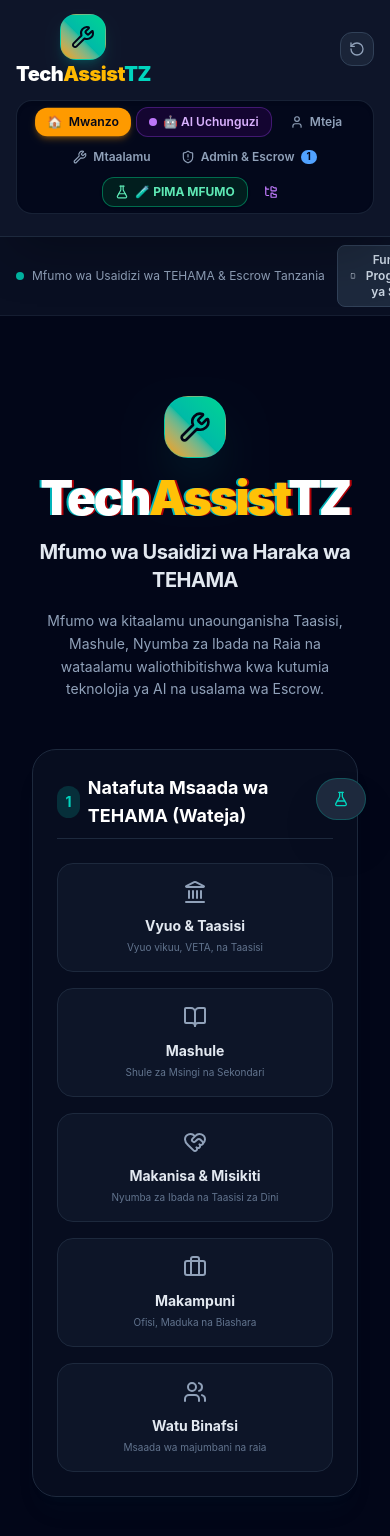
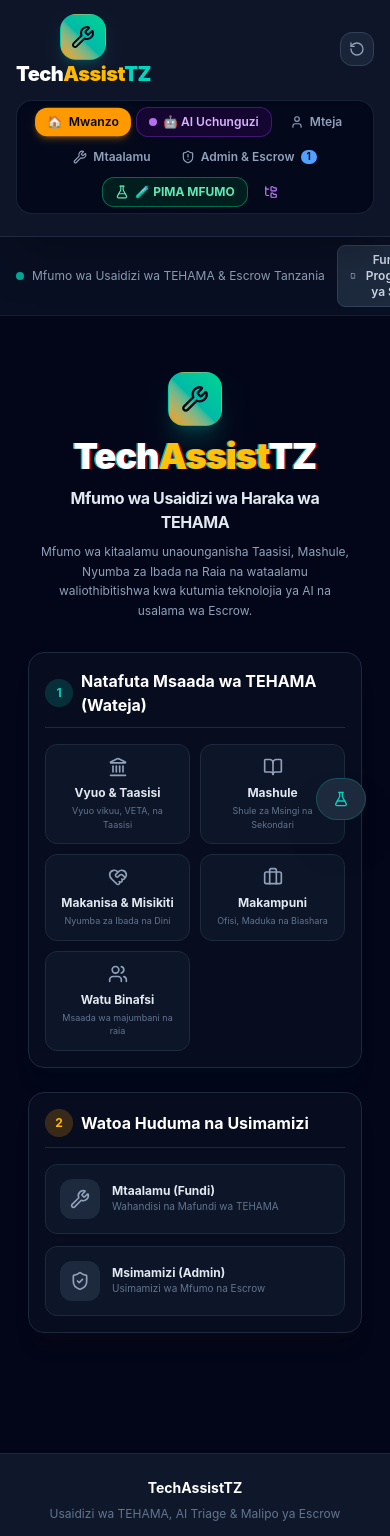
Before and after one commit to Raphaa2024/TechAssistTZ, a React (Vite) app: page / in a window 390 px wide. Shown: the top 1536 px of the page. Built offline with nearby package versions, Linux system fonts and the light colour scheme.

Commit message:
Boresha responsive layout ya simu kwenye LandingPage

```diff
--- a/src/components/LandingPage.tsx
+++ b/src/components/LandingPage.tsx
@@ -30,58 +30,58 @@ export function LandingPage() {
 
   // Orodha ya Wateja (Taasisi na Raia)
   const customerCategories = [
-    { id: 'CUSTOMER_CHUO', name: 'Vyuo & Taasisi', icon: <Landmark className="w-6 h-6" />, desc: 'Vyuo vikuu, VETA, na Taasisi' },
-    { id: 'CUSTOMER_SHULE', name: 'Mashule', icon: <BookOpen className="w-6 h-6" />, desc: 'Shule za Msingi na Sekondari' },
-    { id: 'CUSTOMER_DINI', name: 'Makanisa & Misikiti', icon: <HeartHandshake className="w-6 h-6" />, desc: 'Nyumba za Ibada na Taasisi za Dini' },
-    { id: 'CUSTOMER_KAMPUNI', name: 'Makampuni', icon: <Briefcase className="w-6 h-6" />, desc: 'Ofisi, Maduka na Biashara' },
-    { id: 'CUSTOMER_BINAFSI', name: 'Watu Binafsi', icon: <Users className="w-6 h-6" />, desc: 'Msaada wa majumbani na raia' },
+    { id: 'CUSTOMER_CHUO', name: 'Vyuo & Taasisi', icon: <Landmark className="w-5 h-5 sm:w-6 sm:h-6" />, desc: 'Vyuo vikuu, VETA, na Taasisi' },
+    { id: 'CUSTOMER_SHULE', name: 'Mashule', icon: <BookOpen className="w-5 h-5 sm:w-6 sm:h-6" />, desc: 'Shule za Msingi na Sekondari' },
+    { id: 'CUSTOMER_DINI', name: 'Makanisa & Misikiti', icon: <HeartHandshake className="w-5 h-5 sm:w-6 sm:h-6" />, desc: 'Nyumba za Ibada na Dini' },
+    { id: 'CUSTOMER_KAMPUNI', name: 'Makampuni', icon: <Briefcase className="w-5 h-5 sm:w-6 sm:h-6" />, desc: 'Ofisi, Maduka na Biashara' },
+    { id: 'CUSTOMER_BINAFSI', name: 'Watu Binafsi', icon: <Users className="w-5 h-5 sm:w-6 sm:h-6" />, desc: 'Msaada wa majumbani na raia' },
   ];
 
   // Orodha ya Wataalamu na Admin
   const staffCategories = [
-    { id: 'FUNDI', name: 'Mtaalamu (Fundi)', icon: <Wrench className="w-6 h-6" />, desc: 'Wahandisi na Mafundi wa TEHAMA' },
-    { id: 'ADMIN', name: 'Msimamizi (Admin)', icon: <ShieldCheck className="w-6 h-6" />, desc: 'Usimamizi wa Mfumo na Escrow' },
+    { id: 'FUNDI', name: 'Mtaalamu (Fundi)', icon: <Wrench className="w-5 h-5 sm:w-6 sm:h-6" />, desc: 'Wahandisi na Mafundi wa TEHAMA' },
+    { id: 'ADMIN', name: 'Msimamizi (Admin)', icon: <ShieldCheck className="w-5 h-5 sm:w-6 sm:h-6" />, desc: 'Usimamizi wa Mfumo na Escrow' },
   ];
 
   return (
-    <div className="flex flex-col items-center justify-center py-12 px-4 animate-in fade-in duration-500">
+    <div className="flex flex-col items-center justify-center py-6 sm:py-12 px-3 sm:px-6 animate-in fade-in duration-500 max-w-7xl mx-auto">
 
       {/* SEHEMU YA LOGO NA MAANDISHI (HERO SECTION) */}
-      <div className="text-center mb-12 max-w-3xl flex flex-col items-center">
+      <div className="text-center mb-8 sm:mb-12 max-w-3xl flex flex-col items-center w-full">
 
         {/* ICON YA SPANA JUU KATIKATI YA JINA */}
-        <div className="bg-gradient-to-tr from-amber-500 via-teal-500 to-emerald-400 p-3.5 md:p-4 rounded-3xl shadow-2xl shadow-teal-500/20 mb-4 border border-teal-400/30 hover:scale-105 transition-transform duration-300">
-          <Wrench className="w-8 h-8 md:w-10 md:h-10 text-slate-950 font-black" />
+        <div className="bg-gradient-to-tr from-amber-500 via-teal-500 to-emerald-400 p-3 sm:p-4 rounded-2xl sm:rounded-3xl shadow-xl shadow-teal-500/20 mb-3 sm:mb-4 border border-teal-400/30 hover:scale-105 transition-transform duration-300">
+          <Wrench className="w-7 h-7 sm:w-10 sm:h-10 text-slate-950 font-black" />
         </div>
 
-        {/* LOGO YA MAANDISHI (Yenye rangi na 3D/Glitch effect) */}
-        <div className="flex justify-center mb-4">
-          <div className="text-5xl md:text-7xl font-black tracking-tighter select-none">
+        {/* LOGO YA MAANDISHI (Responsive text size for mobile) */}
+        <div className="flex justify-center mb-3 w-full">
+          <div className="text-4xl sm:text-6xl md:text-7xl font-black tracking-tight select-none leading-none">
             <span
               className="text-white"
-              style={{ textShadow: '-2px 0px 0px rgba(0,255,255,0.7), 2px 0px 0px rgba(255,0,0,0.7)' }}
+              style={{ textShadow: '-1.5px 0px 0px rgba(0,255,255,0.7), 1.5px 0px 0px rgba(255,0,0,0.7)' }}
             >
               Tech
             </span>
             <span
               className="text-[#FFC107]"
-              style={{ textShadow: '-2px 0px 0px rgba(0,255,255,0.7), 2px 0px 0px rgba(255,0,0,0.7)' }}
+              style={{ textShadow: '-1.5px 0px 0px rgba(0,255,255,0.7), 1.5px 0px 0px rgba(255,0,0,0.7)' }}
             >
               Assist
             </span>
             <span
               className="text-white"
-              style={{ textShadow: '-2px 0px 0px rgba(0,255,255,0.7), 2px 0px 0px rgba(255,0,0,0.7)' }}
+              style={{ textShadow: '-1.5px 0px 0px rgba(0,255,255,0.7), 1.5px 0px 0px rgba(255,0,0,0.7)' }}
             >
               TZ
             </span>
           </div>
         </div>
 
-        <h2 className="text-xl md:text-2xl font-bold text-slate-200 mb-4 tracking-tight">
+        <h2 className="text-base sm:text-xl md:text-2xl font-bold text-slate-200 mb-2 sm:mb-4 tracking-tight px-2">
           Mfumo wa Usaidizi wa Haraka wa TEHAMA
         </h2>
-        <p className="text-slate-400 text-sm md:text-base leading-relaxed max-w-2xl mx-auto">
+        <p className="text-slate-400 text-xs sm:text-sm md:text-base leading-relaxed max-w-2xl mx-auto px-2">
           Mfumo wa kitaalamu unaounganisha Taasisi, Mashule, Nyumba za Ibada na Raia na wataalamu waliothibitishwa kwa kutumia teknolojia ya AI na usalama wa Escrow.
         </p>
       </div>
@@ -89,50 +89,50 @@ export function LandingPage() {
       {/* SEHEMU YA KUCHAGUA KATEGORIA */}
       <div className="w-full max-w-5xl">
         {!selectedRole ? (
-          <div className="space-y-10">
+          <div className="space-y-6 sm:space-y-10">
 
             {/* Kundi la 1: Wateja */}
-            <div className="bg-slate-900/40 p-6 sm:p-8 rounded-3xl border border-slate-800 shadow-xl shadow-teal-900/5">
-              <h2 className="text-lg font-bold text-white mb-6 border-b border-slate-800 pb-2 flex items-center gap-2">
-                <span className="bg-teal-500/20 text-teal-400 w-8 h-8 rounded-full flex items-center justify-center text-sm">1</span>
-                Natafuta Msaada wa TEHAMA (Wateja)
+            <div className="bg-slate-900/40 p-4 sm:p-8 rounded-2xl sm:rounded-3xl border border-slate-800 shadow-xl shadow-teal-900/5">
+              <h2 className="text-base sm:text-lg font-bold text-white mb-4 sm:mb-6 border-b border-slate-800 pb-2.5 flex items-center gap-2">
+                <span className="bg-teal-500/20 text-teal-400 w-7 h-7 sm:w-8 sm:h-8 rounded-full flex items-center justify-center text-xs sm:text-sm font-bold shrink-0">1</span>
+                <span>Natafuta Msaada wa TEHAMA (Wateja)</span>
               </h2>
-              <div className="grid grid-cols-1 sm:grid-cols-2 md:grid-cols-3 lg:grid-cols-5 gap-4">
+              <div className="grid grid-cols-2 sm:grid-cols-3 lg:grid-cols-5 gap-2.5 sm:gap-4">
                 {customerCategories.map((cat) => (
                   <button
                     key={cat.id}
                     onClick={() => handleSelect(cat.id, cat.name)}
-                    className="flex flex-col items-center text-center p-4 rounded-2xl border border-slate-800 bg-slate-900/80 hover:border-teal-500 hover:bg-teal-500/5 transition-all group hover:-translate-y-1"
+                    className="flex flex-col items-center text-center p-3 sm:p-4 rounded-xl sm:rounded-2xl border border-slate-800 bg-slate-900/80 hover:border-teal-500 hover:bg-teal-500/5 transition-all group active:scale-95 hover:-translate-y-1"
                   >
-                    <div className="text-slate-400 group-hover:text-teal-400 transition-colors mb-3">
+                    <div className="text-slate-400 group-hover:text-teal-400 transition-colors mb-2">
                       {cat.icon}
                     </div>
-                    <h3 className="text-sm font-bold text-slate-200 mb-1">{cat.name}</h3>
-                    <p className="text-[10px] text-slate-500">{cat.desc}</p>
+                    <h3 className="text-xs sm:text-sm font-bold text-slate-200 mb-1 leading-tight">{cat.name}</h3>
+                    <p className="text-[9px] sm:text-[10px] text-slate-500 line-clamp-2">{cat.desc}</p>
                   </button>
                 ))}
               </div>
             </div>
 
             {/* Kundi la 2: Wataalamu na Wasimamizi */}
-            <div className="bg-slate-900/40 p-6 sm:p-8 rounded-3xl border border-slate-800 shadow-xl shadow-amber-900/5">
-              <h2 className="text-lg font-bold text-white mb-6 border-b border-slate-800 pb-2 flex items-center gap-2">
-                <span className="bg-amber-500/20 text-amber-400 w-8 h-8 rounded-full flex items-center justify-center text-sm">2</span>
-                Watoa Huduma na Usimamizi
+            <div className="bg-slate-900/40 p-4 sm:p-8 rounded-2xl sm:rounded-3xl border border-slate-800 shadow-xl shadow-amber-900/5">
+              <h2 className="text-base sm:text-lg font-bold text-white mb-4 sm:mb-6 border-b border-slate-800 pb-2.5 flex items-center gap-2">
+                <span className="bg-amber-500/20 text-amber-400 w-7 h-7 sm:w-8 sm:h-8 rounded-full flex items-center justify-center text-xs sm:text-sm font-bold shrink-0">2</span>
+                <span>Watoa Huduma na Usimamizi</span>
               </h2>
-              <div className="grid grid-cols-1 sm:grid-cols-2 gap-4 max-w-2xl">
+              <div className="grid grid-cols-1 sm:grid-cols-2 gap-3 sm:gap-4 max-w-2xl">
                 {staffCategories.map((cat) => (
                   <button
                     key={cat.id}
                     onClick={() => handleSelect(cat.id, cat.name)}
-                    className="flex items-center gap-4 p-4 rounded-2xl border border-slate-800 bg-slate-900/80 hover:border-amber-500 hover:bg-amber-500/5 transition-all group hover:-translate-y-1"
+                    className="flex items-center gap-3 sm:gap-4 p-3.5 sm:p-4 rounded-xl sm:rounded-2xl border border-slate-800 bg-slate-900/80 hover:border-amber-500 hover:bg-amber-500/5 transition-all group active:scale-95 hover:-translate-y-1"
                   >
-                    <div className="p-3 rounded-xl bg-slate-800 text-slate-400 group-hover:text-amber-400 transition-colors">
+                    <div className="p-2.5 sm:p-3 rounded-xl bg-slate-800 text-slate-400 group-hover:text-amber-400 transition-colors shrink-0">
                       {cat.icon}
                     </div>
                     <div className="text-left">
-                      <h3 className="text-sm font-bold text-slate-200">{cat.name}</h3>
-                      <p className="text-[11px] text-slate-500">{cat.desc}</p>
+                      <h3 className="text-xs sm:text-sm font-bold text-slate-200">{cat.name}</h3>
+                      <p className="text-[10px] sm:text-[11px] text-slate-500">{cat.desc}</p>
                     </div>
                   </button>
                 ))}
@@ -142,16 +142,15 @@ export function LandingPage() {
           </div>
         ) : (
           /* SEHEMU YA FOMU BAADA YA KUCHAGUA */
-          <div className="flex flex-col items-center w-full mt-4">
+          <div className="flex flex-col items-center w-full mt-2">
             <button
               onClick={() => setSelectedRole(null)}
-              className="mb-6 text-slate-400 hover:text-teal-400 text-sm flex items-center gap-2 font-medium transition-colors bg-slate-900/80 px-5 py-2.5 rounded-full border border-slate-800 shadow-sm hover:bg-slate-800"
+              className="mb-4 sm:mb-6 text-slate-400 hover:text-teal-400 text-xs sm:text-sm flex items-center gap-2 font-medium transition-colors bg-slate-900/80 px-4 py-2 rounded-full border border-slate-800 shadow-sm hover:bg-slate-800"
             >
               <span>←</span> Rudi kuchagua kundi lingine
             </button>
 
             <div className="w-full">
-              {/* Tunapitisha jina la kategoria kwenye AuthModal ili fomu ijue nani anasajiliwa */}
               <AuthModal
                 role={selectedRole}
                 categoryName={selectedCategoryName}
```
